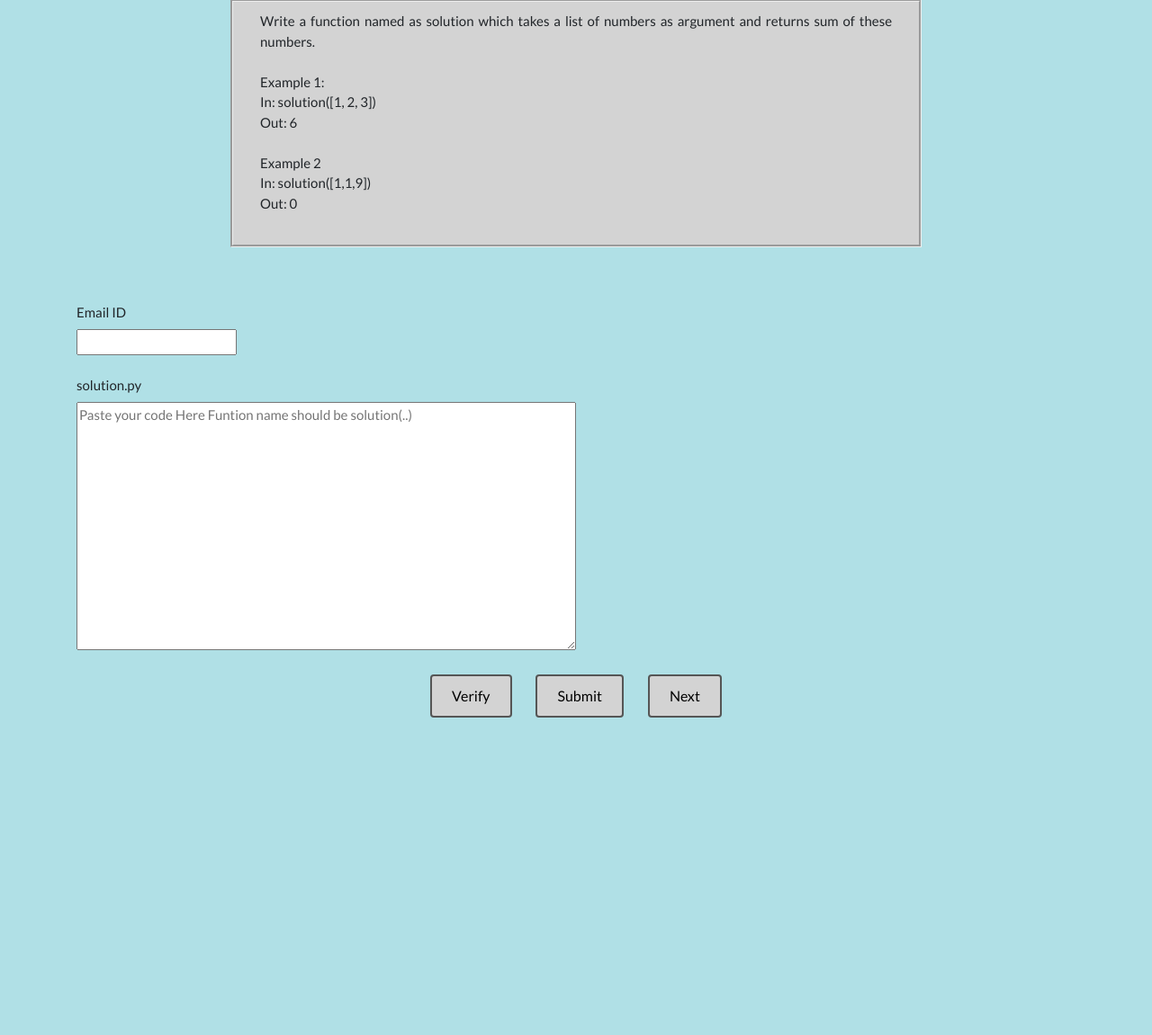
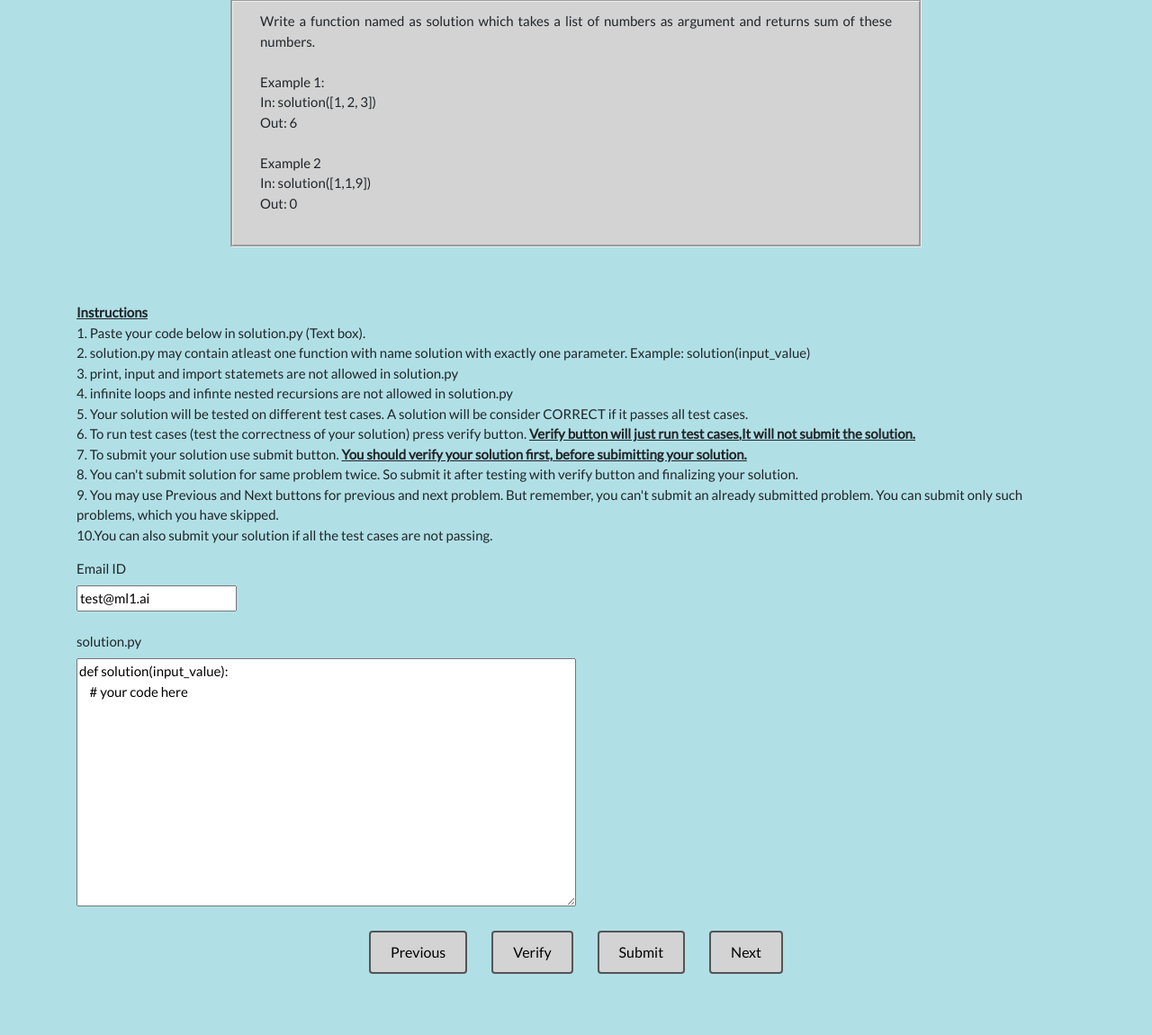
Before and after one commit to UsmanKhan07/django-portal, a Django app: page / in a window 1280 px wide. Shown: the part 205-1356 px from the top of the page at 90% size. Before the commit the page ends 1003 px from the top, so only its background shows below. Run offline with Django 3.2, Linux system fonts and the light colour scheme; data comes from the database, SQL or seed files in the repository; both versions use the stored data as it was after the commit; some libraries are stand-ins or nearby versions.

Commit message:
fix input and outputs

```diff
--- a/home/views.py
+++ b/home/views.py
@@ -30,21 +30,21 @@ def validate(text, test, score):
     )
     return json.loads(results.communicate()[0].strip().decode())
 
-count=0
+
 def index(request):
-    global count
-    q_id = count
     t_id = "demo1"
+    defualt_email = "test@ml1.ai"
+    default_text = "def solution(input_value):\n    # your code here"
     questions = Questions.objects.all()
     available_questions = [q for q in questions if q.t_id==t_id]
     blow = ""
-    q = available_questions[count]
+    pg_no = 0
+    q = available_questions[pg_no]
     q_id = q.q_id
     problem_statement = q.statement
     test = json.loads(q.groundtruths)
     score = q.score
     # solution = q.solution
-
     if request.method == "POST":
         if "Submit" in request.POST or "Verify" in request.POST:
             email = request.POST.get('email')
@@ -62,12 +62,19 @@ def index(request):
                         messages.success(request, 'Your solution has been Verified!')
                 else:
                     messages.error(request, 'Unsuccessful!\nRemove errors from your code!')
+            default_text = answer
         if "Next" in request.POST:
-            count=count+1
-            if count>=len(available_questions):
-                count = len(available_questions)-1
+            current_page = request.POST.get('Next')
+            pg_no=int(current_page)+1
+            if pg_no>=len(available_questions):
+                pg_no = len(available_questions)-1
+        if "Previous" in request.POST:
+            current_page = request.POST.get('Previous')
+            pg_no=int(current_page)-1
+            if pg_no<=0:
+                pg_no = 0
 
-    q = available_questions[count]
+    q = available_questions[pg_no]
     q_id = q.q_id
     problem_statement = q.statement
     test = json.loads(q.groundtruths)
@@ -78,8 +85,11 @@ def index(request):
         "no_of_qs": len(available_questions),
         "test_id": t_id,
         "q_id": q_id,
+        "pg_no": pg_no,
         #"myFunction()":"hello"
-        "blow":blow
+        "blow":blow,
+        "defualt_email":defualt_email,
+        "defualt_text":default_text
     }
     return render(request, 'index.html', context)
 
--- a/templates/index.html
+++ b/templates/index.html
@@ -81,11 +81,22 @@
       <div class="container">
         <form method="POST" action="/">
         {% csrf_token %}
-
+        <p style="white-space:pre-line;"><b><u>Instructions</u></b>
+          1. Paste your code below in solution.py (Text box).
+          2. solution.py may contain atleast one function with name solution with exactly one parameter. Example: solution(input_value)
+          3. print, input and import statemets are not allowed in solution.py
+          4. infinite loops and infinte nested recursions are not allowed in solution.py
+          5. Your solution will be tested on different test cases. A solution will be consider CORRECT if it passes all test cases.
+          6. To run test cases (test the correctness of your solution) press verify button. <u><b>Verify button will just run test cases,It will not submit the solution.</b></u>
+          7. To submit your solution use submit button. <u><b>You should verify your solution first, before subimitting your solution.</b></u>
+          8. You can't submit solution for same problem twice. So submit it after testing with verify button and finalizing your solution.
+          9. You may use Previous and Next buttons for previous and next problem. But remember, you can't submit an already submitted problem. You can submit only such problems, which you have skipped.
+          10.You can also submit your solution if all the test cases are not passing.
+        </p>
         <label for="email">Email ID</label><br>
-        <input  class="email" name="email" type="email" rows="1" cols="66" ><br><br>
-        <label for="answer">solution.py</label><br>
-        <textarea id="flex" class="answer" name="answer" rows="12" cols="93" placeholder="Paste your code Here Funtion name should be solution(..)"></textarea><br><br>
+        <input  class="email" name="email" type="email" rows="1" cols="66"  value={{defualt_email}} readonly><br><br>
+        <label for="answer" style="white-space:pre-line;">solution.py</label><br>
+        <textarea id="flex" class="answer" name="answer" rows="12" cols="93" placeholder="Paste your code Here Funtion name should be solution(..)" value={{defualt_text}}>{{defualt_text}}</textarea><br><br>
         <p id="flex">{{blow|safe}} </p>
 
       </div>
@@ -93,9 +104,10 @@
 <div class="w3-container w3-content w3-center w3-padding-64" style="max-width:800px" id="band">
 
   <br>
+<button class="button" type="submit" name="Previous" value={{pg_no}}>Previous</button>
 <button class="button" type="submit" name="Verify">Verify</button>
 <button class="button" type="submit" name="Submit">Submit</button>
-<button class="button" type="submit" name="Next">Next</button>
+<button class="button" type="submit" name="Next" value={{pg_no}}>Next</button>
   {% comment %} <a href="/?page={{ page.next_page_number }}" class="button" name="Next" type="submit">Next</a> {% endcomment %}
 </form>
 <!--<p>{{blow}} answer is</p>-->
```
Also changed, not shown: db.sqlite3.
